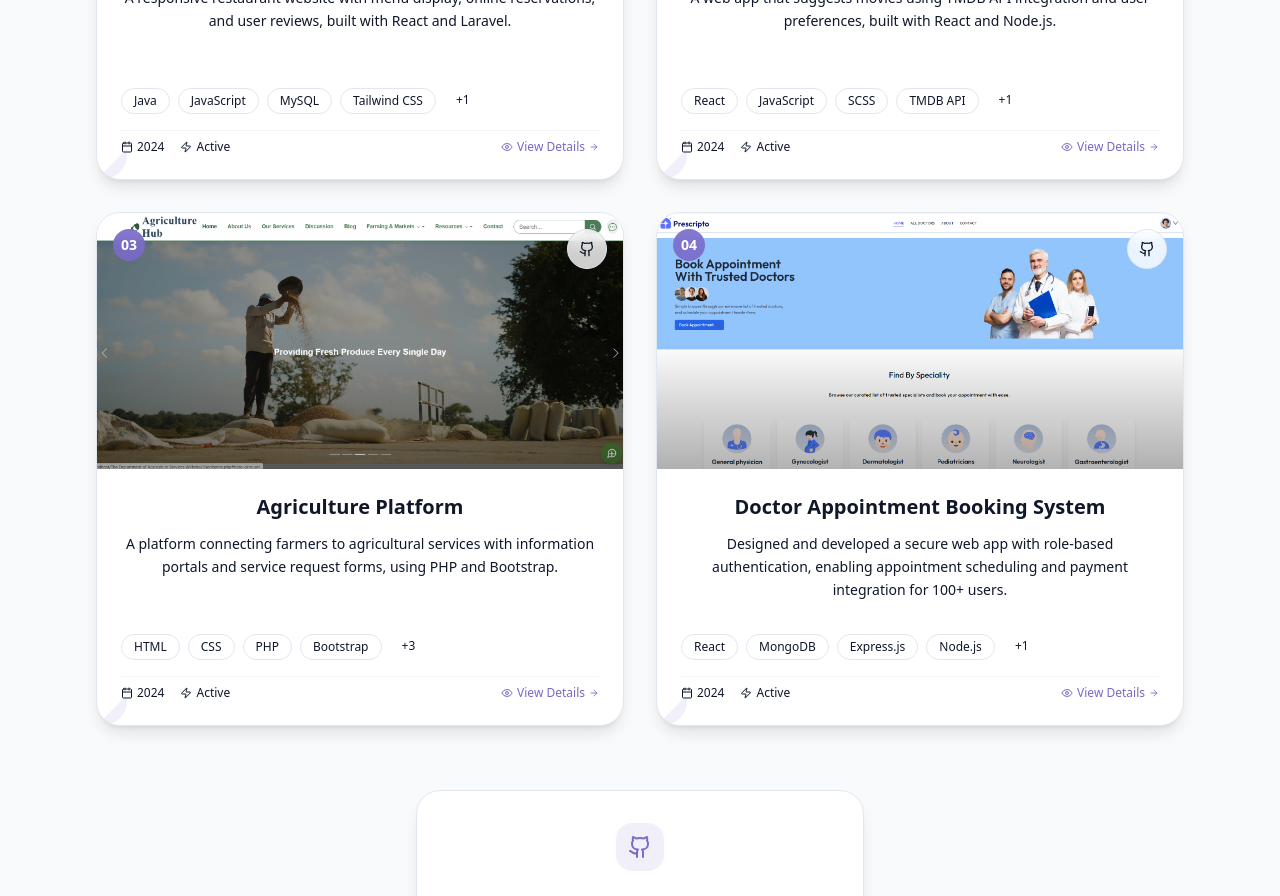
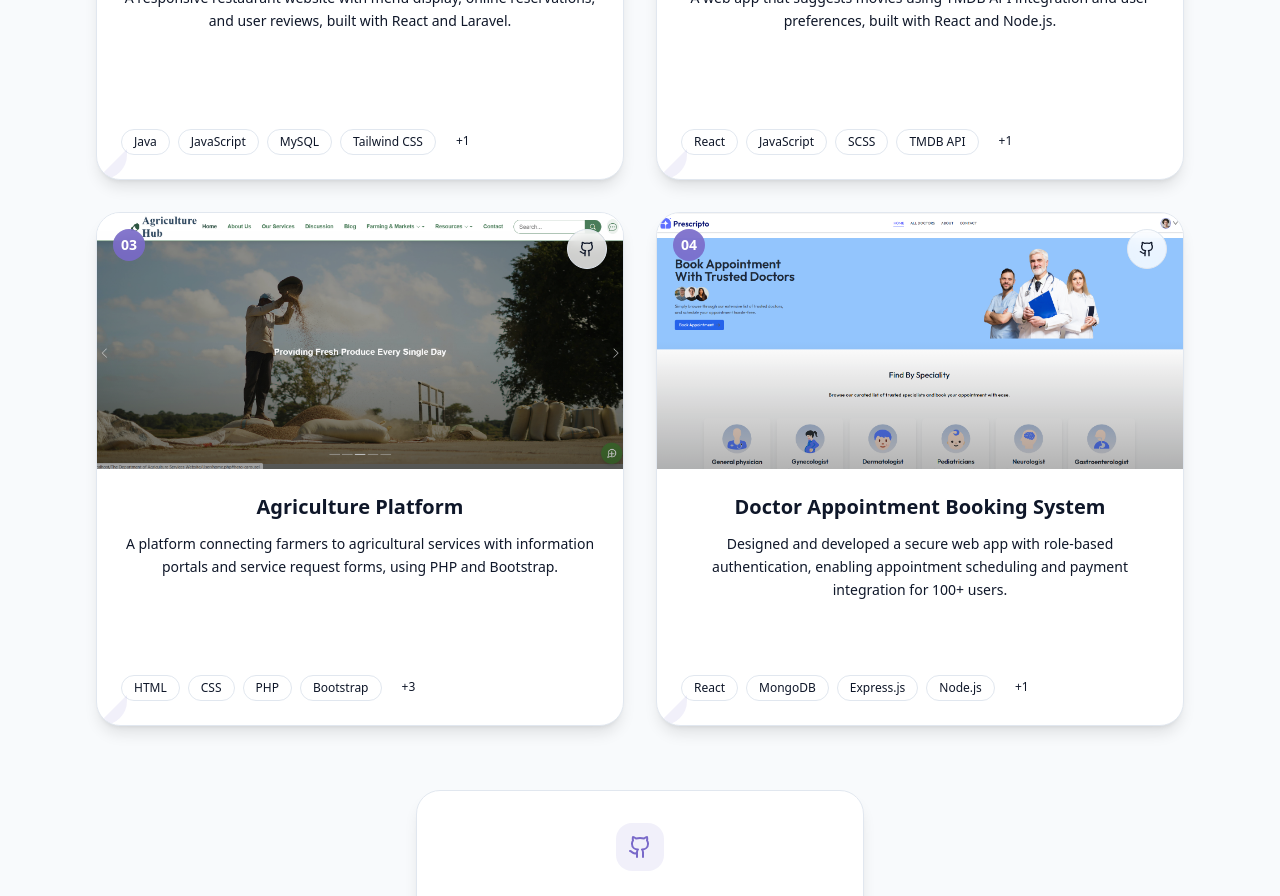
Before and after one commit to DhanushikaGit/My_Portfolio, a React (Vite) app: page / in a window 1280 px wide. Shown: the part 3260-4156 px from the top of the page. Built offline with nearby package versions, Linux system fonts and the light colour scheme.

Commit message:
add some project details

```diff
--- a/src/Components/ProjectsSection.jsx
+++ b/src/Components/ProjectsSection.jsx
@@ -8,7 +8,7 @@ const projects = [
       "A responsive restaurant website with menu display, online reservations, and user reviews, built with React and Laravel.",
     image: "/projects/restaurant-website.png",
     tags: ["Java", "JavaScript", "MySQL", "Tailwind CSS", "Bootstrap"],
-    githubUrl: "#",
+    githubUrl: "https://github.com/DhanushikaGit/ABC-restaurant.git",
   },
   {
     id: 2,
@@ -149,26 +149,8 @@ export const ProjectsSection = () => {
                     )}
                   </div>
 
-                  {/* Bottom Actions */}
-                  <div className="flex items-center justify-between pt-2 border-t border-border/50">
-                    <div className="flex items-center gap-4 text-xs text-muted-foreground">
-                      <div className="flex items-center gap-1">
-                        <Calendar size={12} />
-                        <span>2024</span>
-                      </div>
-                      <div className="flex items-center gap-1">
-                        <Zap size={12} />
-                        <span>Active</span>
-                      </div>
-                    </div>
 
-                    <button className="flex items-center gap-1 text-xs text-primary hover:text-primary/80
-                                     transition-colors duration-300 font-medium group/view">
-                      <Eye size={12} />
-                      <span>View Details</span>
-                      <ArrowRight size={10} className="group-hover/view:translate-x-0.5 transition-transform duration-300" />
-                    </button>
-                  </div>
+
                 </div>
               </div>
 
```
